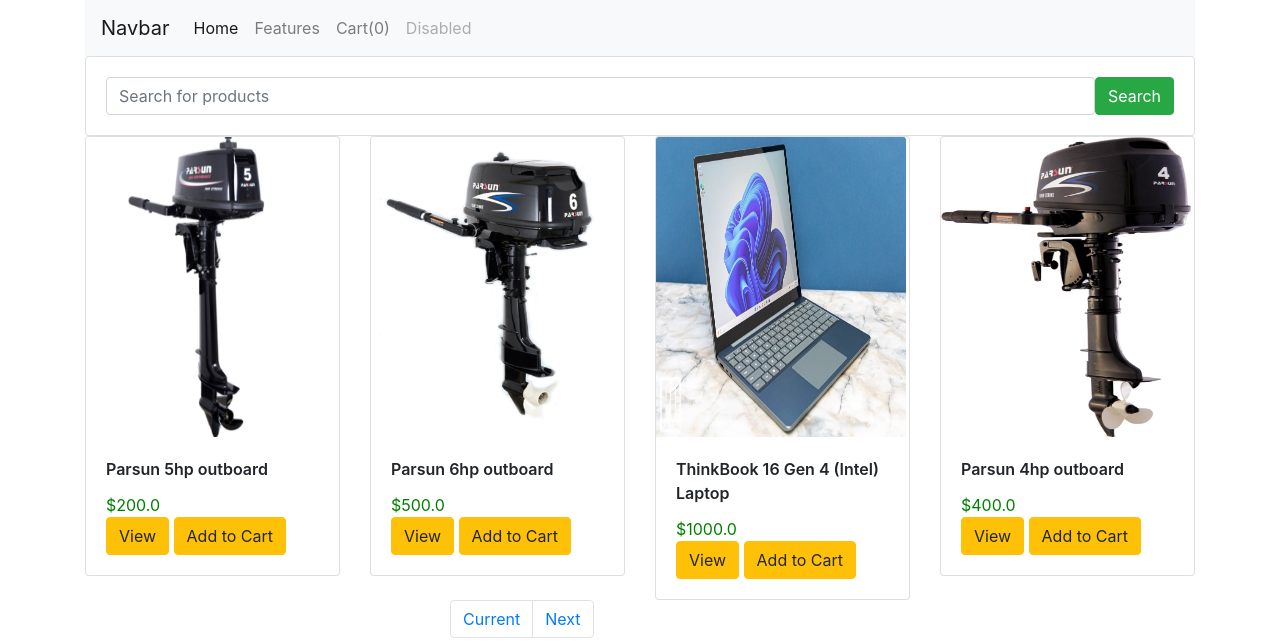
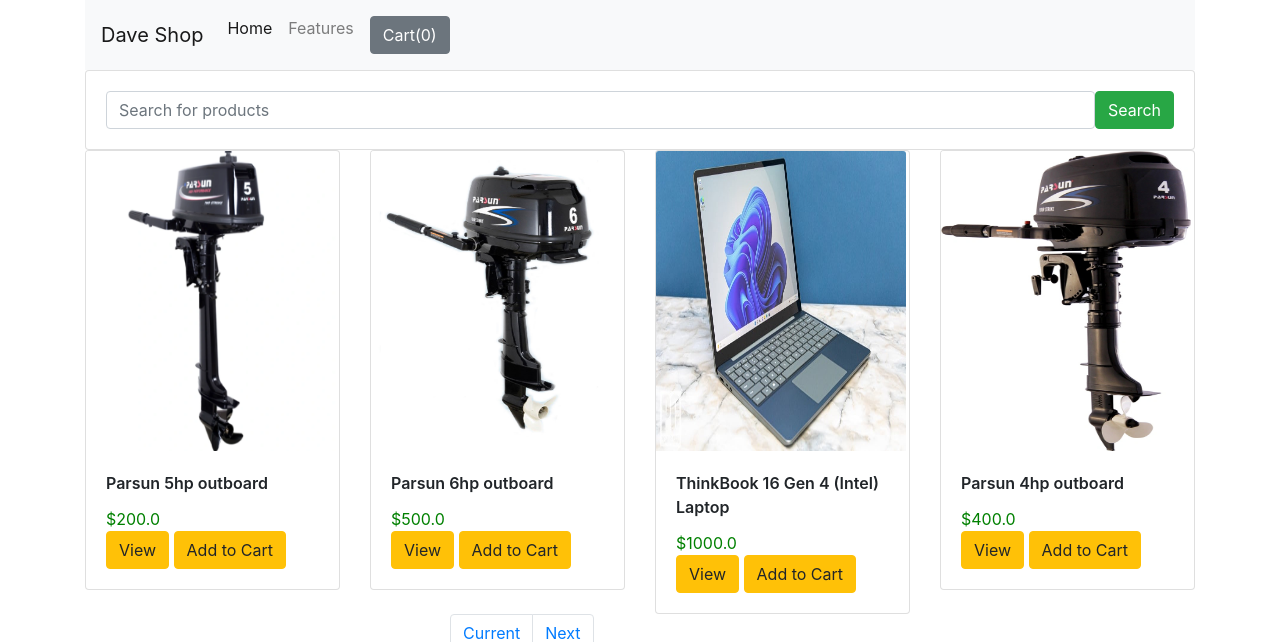
Before and after one commit to DaveenDev/django-shop, a Django app: page / in a window 1280 px wide. Shown: the top 642 px of the page. Run offline with Django 4.2, Linux system fonts and the light colour scheme; data comes from the database, SQL or seed files in the repository; some libraries are stand-ins or nearby versions.

Commit message:
initial cart implementation

```diff
--- a/dave_shop/shop/templates/shop/index.html
+++ b/dave_shop/shop/templates/shop/index.html
@@ -75,7 +75,7 @@
 {% endblock  %}
 
 {% block page_js %}
-    <script src="https://code.jquery.com/jquery-3.5.1.min.js"></script>
+
     <script>
         if (localStorage.getItem('cart')==null){
             var cart = {};
@@ -98,8 +98,15 @@
            localStorage.setItem('cart', JSON.stringify(cart));
 
            cart_count =Object.keys(cart).length
-
            document.getElementById("cart").innerHTML = "Cart(" + cart_count +")"
         });
+
+        $(document).on('click','#cart', function(){
+            console.log("cart button was clicked")
+
+            $('#cart').popover('show')
+        })
+
+
     </script>
 {% endblock page_js %}
--- a/dave_shop/templates/base.html
+++ b/dave_shop/templates/base.html
@@ -13,6 +13,9 @@
         <meta name="viewport" content="width=device-width, initial-scale=1">
         <link rel="stylesheet" href="https://cdn.jsdelivr.net/npm/bootstrap@4.0.0/dist/css/bootstrap.min.css" integrity="sha384-Gn5384xqQ1aoWXA+058RXPxPg6fy4IWvTNh0E263XmFcJlSAwiGgFAW/dAiS6JXm" crossorigin="anonymous">
         {% block page_css %}{% endblock  %}
+        <script src="https://code.jquery.com/jquery-3.2.1.slim.min.js" integrity="sha384-KJ3o2DKtIkvYIK3UENzmM7KCkRr/rE9/Qpg6aAZGJwFDMVNA/GpGFF93hXpG5KkN" crossorigin="anonymous"></script>
+        <script src="https://cdn.jsdelivr.net/npm/popper.js@1.12.9/dist/umd/popper.min.js" integrity="sha384-ApNbgh9B+Y1QKtv3Rn7W3mgPxhU9K/ScQsAP7hUibX39j7fakFPskvXusvfa0b4Q" crossorigin="anonymous"></script>
+        <script src="https://cdn.jsdelivr.net/npm/bootstrap@4.0.0/dist/js/bootstrap.min.js" integrity="sha384-JZR6Spejh4U02d8jOt6vLEHfe/JQGiRRSQQxSfFWpi1MquVdAyjUar5+76PVCmYl" crossorigin="anonymous"></script>
     </head>
     <body>
         <!--[if lt IE 7]>
@@ -22,11 +25,11 @@
         {% include "includes/navbar.html" %}
 
         {% block page_content %}
+            <!-- content area -->
+        {% endblock  %}
 
-        {% endblock  %}
-        <script src="https://code.jquery.com/jquery-3.2.1.slim.min.js" integrity="sha384-KJ3o2DKtIkvYIK3UENzmM7KCkRr/rE9/Qpg6aAZGJwFDMVNA/GpGFF93hXpG5KkN" crossorigin="anonymous"></script>
-        <script src="https://cdn.jsdelivr.net/npm/popper.js@1.12.9/dist/umd/popper.min.js" integrity="sha384-ApNbgh9B+Y1QKtv3Rn7W3mgPxhU9K/ScQsAP7hUibX39j7fakFPskvXusvfa0b4Q" crossorigin="anonymous"></script>
-        <script src="https://cdn.jsdelivr.net/npm/bootstrap@4.0.0/dist/js/bootstrap.min.js" integrity="sha384-JZR6Spejh4U02d8jOt6vLEHfe/JQGiRRSQQxSfFWpi1MquVdAyjUar5+76PVCmYl" crossorigin="anonymous"></script>
+
+
 
         {% block page_js %}{% endblock  %}
     </body>
--- a/dave_shop/templates/includes/navbar.html
+++ b/dave_shop/templates/includes/navbar.html
@@ -3,16 +3,28 @@
   <div class="col-md-12">
 
   <nav class="navbar navbar-expand-lg navbar-light bg-light">
-    <a class="navbar-brand" href="#">Navbar</a>
+    <a class="navbar-brand" href="#">Dave Shop</a>
     <button class="navbar-toggler" type="button" data-toggle="collapse" data-target="#navbarNavAltMarkup" aria-controls="navbarNavAltMarkup" aria-expanded="false" aria-label="Toggle navigation">
       <span class="navbar-toggler-icon"></span>
     </button>
     <div class="collapse navbar-collapse" id="navbarNavAltMarkup">
       <div class="navbar-nav">
-        <a class="nav-item nav-link active" href="#">Home <span class="sr-only">(current)</span></a>
-        <a class="nav-item nav-link" href="#">Features</a>
-        <a class="nav-item nav-link" href="#" id="cart">Cart(0)</a>
-        <a class="nav-item nav-link disabled" href="#">Disabled</a>
+        <li class="nav-item nav-link active" href="{% url "homepage" %}">
+          Home <span class="sr-only">(current)</span>
+        </li>
+        <li class="nav-item nav-link" href="#">
+          Features
+        </li>
+        <li class="nav-item nav-link">
+          <button type="button" class="btn btn-secondary"
+                id="cart"
+                data-container="body"
+                data-toggle="popover"
+                data-placement="bottom"
+                data-content="Vivamus sagittis lacus vel augue laoreet rutrum faucibus.">
+              Cart(0)
+          </button>
+        </li>
       </div>
     </div>
   </nav>
```
